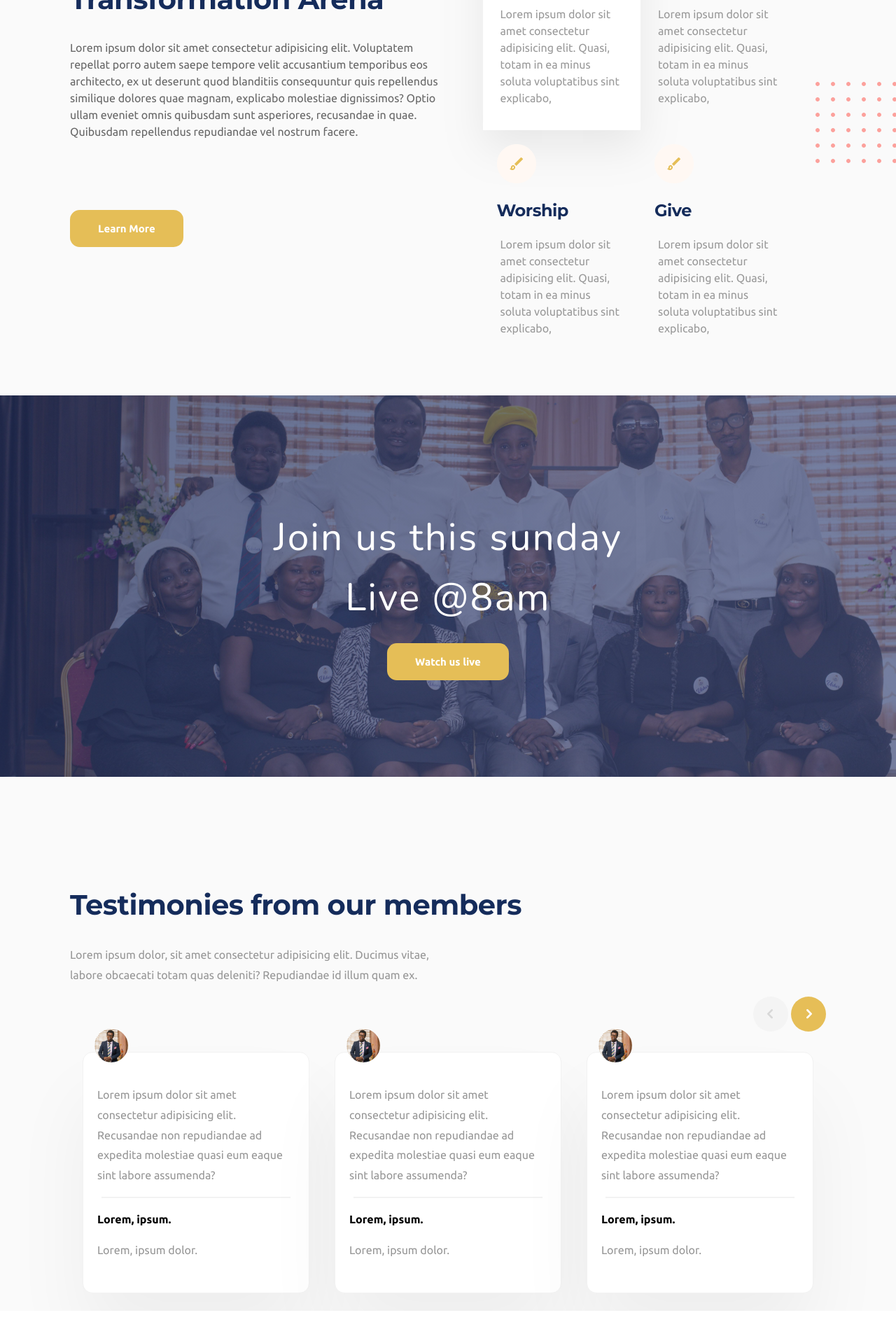
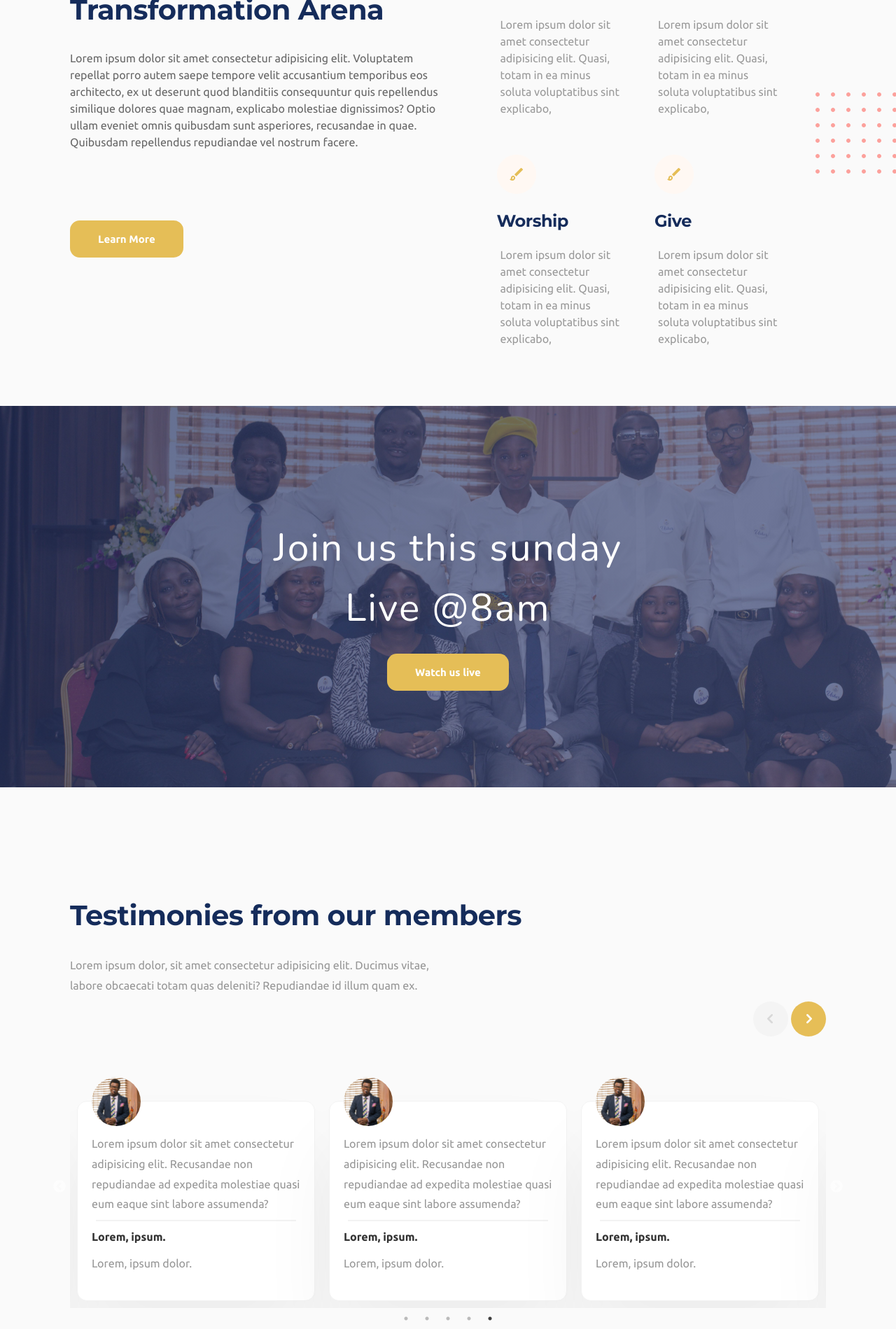
Before and after one commit to chrisfelixcode/ttawebsite, a PHP site: page /index.html in a window 1280 px wide. Shown: the part 2591-4490 px from the top of the page at 70% size. Before the commit the page ends 4464 px from the top, so only its background shows below. Run offline with PHP 8.4, Linux system fonts and the light colour scheme; some libraries are stand-ins or nearby versions.

Commit message:
first page  iteration

```diff
--- a/index.html
+++ b/index.html
@@ -21,10 +21,19 @@
     rel="stylesheet">
 
 
+
+  <link rel="stylesheet" type="text/css"
+    href="https://cdn.jsdelivr.net/gh/kenwheeler/slick@1.8.1/slick/slick-theme.css" />
+  <link rel="stylesheet" type="text/css" href="https://cdn.jsdelivr.net/npm/slick-carousel@1.8.1/slick/slick.css" />
+
+  <script type='text/javascript' src='https://cdnjs.cloudflare.com/ajax/libs/jquery/3.2.1/jquery.min.js'></script>
+
+
   <link rel="stylesheet" href="./plugins/carousel/styles.css">
-
+  <link rel="stylesheet" href="./plugins/testimonial/styles.css">
   <link rel="stylesheet" href="styles.css" />
   <link rel="stylesheet" href="styles2.css" />
+
   <title>The Transformation Arena</title>
 
   <link rel="icon" href="./favicon.ico" type="image/x-icon">
@@ -42,7 +51,7 @@
       <li><a href="#">Resources</a></li>
       <li><a href="#">Contact Us</a></li>
       <li><a href="#">Register</a></li>
-      <li><button class="primary-btn">Sign In</button></li>
+      <li><button class="btn primary-btn">Sign In</button></li>
     </ul>
   </nav>
 
@@ -79,13 +88,23 @@
         <h1>Welcome to The Transformation Arena <br /> Youth Church</h1>
 
         <div class="carousel-buttons">
-          <button class="primary-btn">Get Started</button>
+          <button class=" btn primary-btn">Get Started</button>
 
-          <button class="glass-btn">Watch live</button>
+          <button class="btn glass-btn">Watch live</button>
         </div>
       </div>
     </div>
-    <div class="slider slide_img_02"></div>
+    <div class="slider slide_img_02">
+      <div class="carousel-box">
+        <h1>Welcome to The Transformation Arena <br /> Youth Church</h1>
+
+        <div class="carousel-buttons">
+          <button class=" btn primary-btn">Get Started</button>
+
+          <button class="btn glass-btn">Watch live</button>
+        </div>
+      </div>
+    </div>
   </section>
 
 
@@ -158,7 +177,7 @@
         </div>
 
         <div class="learn-more">
-          <button class="primary-btn">Learn More</button>
+          <button class="btn primary-btn">Learn More</button>
         </div>
       </div>
 
@@ -181,11 +200,11 @@
         </p>
 
         <div class="learn-more">
-          <button class="primary-btn">Learn More</button>
+          <button class="btn primary-btn">Learn More</button>
         </div>
       </div>
       <div class="item cards">
-        <div class="card card-shadow">
+        <div class="card">
           <img src="./Icon.png" />
           <h2>Pray</h2>
           <p>Lorem ipsum dolor sit amet consectetur adipisicing elit. Quasi, totam in ea minus soluta voluptatibus sint
@@ -223,10 +242,10 @@
       <h2 class="banner-heading">Join us this sunday</h2>
       <h2 class="banner-heading">Live @8am</h2>
 
-      <button class="primary-btn">Watch us live</button>
+      <button class="btn primary-btn">Watch us live</button>
     </div>
   </section>
-
+  <!--
   <section class="container  testimonial">
     <div class="testimonial-article">
       <h2>Testimonies from our members</h2>
@@ -276,8 +295,105 @@
       </div>
     </div>
   </section>
+
+
+ -->
+
+  <section class="container testimonial">
+
+    <div class="testimonial-article">
+      <h2>Testimonies from our members</h2>
+      <p>
+        Lorem ipsum dolor, sit amet consectetur adipisicing elit. Ducimus vitae, labore obcaecati totam quas deleniti?
+        Repudiandae id illum quam ex.
+      </p>
+      <div class="carousel-buttons">
+
+        <button class="testi-control" id="testi-prev"></button>
+        <button class="testi-control" id="testi-next"></button>
+      </div>
+    </div>
+
+
+    <div class="items">
+      <div class="testimonial-card testi-card">
+        <img class="testimonial-profile" src="./AOP_3259 1.png" />
+        <p>Lorem ipsum dolor sit amet consectetur adipisicing elit. Recusandae non repudiandae ad expedita molestiae
+          quasi
+          eum eaque sint labore assumenda?</p>
+
+
+        <hr />
+        <h4>Lorem, ipsum.</h4>
+        <p>Lorem, ipsum dolor. </p>
+      </div>
+
+
+      <div class="testimonial-card testi-card">
+        <img class="testimonial-profile" src="./AOP_3259 1.png" />
+        <p>Lorem ipsum dolor sit amet consectetur adipisicing elit. Recusandae non repudiandae ad expedita molestiae
+          quasi
+          eum eaque sint labore assumenda?</p>
+
+
+        <hr />
+        <h4>Lorem, ipsum.</h4>
+        <p>Lorem, ipsum dolor. </p>
+      </div>
+
+
+      <div class="testimonial-card testi-card">
+        <img class="testimonial-profile" src="./AOP_3259 1.png" />
+        <p>Lorem ipsum dolor sit amet consectetur adipisicing elit. Recusandae non repudiandae ad expedita molestiae
+          quasi
+          eum eaque sint labore assumenda?</p>
+
+
+        <hr />
+        <h4>Lorem, ipsum.</h4>
+        <p>Lorem, ipsum dolor. </p>
+      </div>
+
+
+      <div class="testimonial-card testi-card">
+        <img class="testimonial-profile" src="./AOP_3259 1.png" />
+        <p>Lorem ipsum dolor sit amet consectetur adipisicing elit. Recusandae non repudiandae ad expedita molestiae
+          quasi
+          eum eaque sint labore assumenda?</p>
+
+
+        <hr />
+        <h4>Lorem, ipsum.</h4>
+        <p>Lorem, ipsum dolor. </p>
+      </div>
+
+      <div class="testimonial-card testi-card">
+        <img class="testimonial-profile" src="./AOP_3259 1.png" />
+        <p>Lorem ipsum dolor sit amet consectetur adipisicing elit. Recusandae non repudiandae ad expedita molestiae
+          quasi
+          eum eaque sint labore assumenda?</p>
+
+
+        <hr />
+        <h4>Lorem, ipsum.</h4>
+        <p>Lorem, ipsum dolor. </p>
+      </div>
+
+    </div>
+  </section>
+
+
+
+
+
 </body>
-<script type="javascript" src="./plugins/carousel/index.js"></script>
+
+<script type="text/javascript" src="https://cdn.jsdelivr.net/npm/slick-carousel@1.8.1/slick/slick.min.js"></script>
+
+
+<script type="text/javascript" src="./plugins/testimonial/index.js"></script>
+
+
 
 
 </html>
--- /dev/null
+++ b/plugins/testimonial/index.js
@@ -0,0 +1,51 @@
+$(document).ready(function () {
+
+    console.log("itemz", $('.items').slick({
+        dots: true,
+        infinite: true,
+        speed: 800,
+        autoplay: true,
+        autoplaySpeed: 700,
+        slidesToShow: 3,
+        slidesToScroll: 1,
+        responsive: [
+            {
+                breakpoint: 1024,
+                settings: {
+                    slidesToShow: 3,
+                    slidesToScroll: 3,
+                    infinite: true,
+                    dots: true
+                }
+            },
+            {
+                breakpoint: 600,
+                settings: {
+                    slidesToShow: 2,
+                    slidesToScroll: 2
+                }
+            },
+            {
+                breakpoint: 480,
+                settings: {
+                    slidesToShow: 1,
+                    slidesToScroll: 1
+                }
+            }
+
+        ]
+    }));
+
+
+    document.getElementById('testi-prev').addEventListener("click", () => {
+        console.log("Prev clicked");
+        $('.slick-prev').click()
+    })
+
+
+    document.getElementById('testi-next').addEventListener("click", () => {
+        console.log("Prev clicked");
+        $('.slick-next').click()
+    })
+
+});
--- /dev/null
+++ b/plugins/testimonial/styles.css
@@ -0,0 +1,111 @@
+       @media (max-width:991.98px) {
+            .padding {
+                padding: 1.5rem
+            }
+        }
+
+        @media (max-width:767.98px) {
+            .padding {
+                padding: 1rem
+            }
+        }
+
+        .padding {
+            padding: 5rem
+        }
+
+        .testi-card {
+            position: relative;
+            display: flex;
+            width: 600px;
+            flex-direction: column;
+            min-width: 0;
+            word-wrap: break-word;
+            background-color: #fff;
+            background-clip: border-box;
+            border: 1px solid #d2d2dc;
+            border-radius: 11px;
+            -webkit-box-shadow: 0px 0px 5px 0px rgb(249, 249, 250);
+            -moz-box-shadow: 0px 0px 5px 0px rgba(212, 182, 212, 1);
+            box-shadow: 0px 0px 5px 0px rgb(161, 163, 164)
+        }
+
+        .testi-card .testi-card-body {
+            padding: 1rem 1rem
+        }
+
+        .testi-card-body {
+            flex: 1 1 auto;
+            padding: 1.25rem
+        }
+
+        p {
+            font-size: 0.875rem;
+            margin-bottom: .5rem;
+            line-height: 1.5rem
+        }
+
+        h4 {
+            line-height: .2 !important
+        }
+
+        .items {
+            width: 100%;
+            margin: 0px auto;
+            margin-top: 100px
+        }
+
+        .slick-slide {
+            margin: 10px
+        }
+
+        .media iframe,
+        .media-content {
+            position: absolute;
+            top: 0;
+            bottom: 0;
+            left: 0;
+            right: 0;
+            border: 0;
+            border-radius: inherit;
+            background-size: cover;
+            background-repeat: no-repeat;
+            background-position: 50% 50%;
+            background-color: rgba(120, 120, 120, .1);
+            display: flex;
+            -webkit-box-pack: center;
+            -ms-flex-pack: center;
+            justify-content: center;
+            -webkit-box-align: center;
+            -ms-flex-align: center;
+            align-items: center
+        }
+
+        .media-content:before {
+            content: '';
+            position: absolute;
+            height: 10%;
+            width: 90%;
+            left: 5%;
+            bottom: 0;
+            background: inherit;
+            background-position-y: 100%;
+            filter: blur(10px)
+        }
+
+        .circle .media-content:before {
+            width: 40%;
+            left: 30%
+        }
+
+        .profile-image {
+            width: 100%;
+            height: 200px;
+            border-top-left-radius: 11px !important;
+            border-top-right-radius: 11px
+        }
+
+        .testi-card-title {
+            font-size: 19px;
+            font-weight: 200
+        }
--- a/styles2.css
+++ b/styles2.css
@@ -92,28 +92,40 @@ li{
     margin-top: 100px;
 }
 
+.btn{
+    padding: 18px 40px;
+    border-radius: 14px;
+    font-size: 15px;
+    font-weight: 700;
+}
+
 .primary-btn{
     background-color: var(--primary);
     border: 0px none;
     color: #fff;
-    padding: 18px 40px;
-    border-radius: 14px;
-    font-size: 15px;
-    font-weight: 700;
+
     font-family: 'Ubuntu', sans-serif;
+}
+
+.primary-btn:hover{
+    border: 1px solid var(--primary);
+    background-color: white;
+    color: var(--primary);
 }
 
 .glass-btn{
     background-color:rgba(0, 0, 0, 0.05);
     border: 1px solid white;
     color: #fff;
-    padding: 18px 40px;
-    border-radius: 14px;
-    font-size: 15px;
-    font-weight: 700;
+
     font-family: 'Ubuntu', sans-serif;
 }
 
+
+.glass-btn:hover{
+    background-color: white;
+    color: var(--primary);
+}
 
 
 #section-four{
@@ -298,14 +310,24 @@ li{
     box-shadow: 0px 67.1144px 109.061px rgba(0, 0, 0, 0.05);
     border-radius: 14px;
     padding: 30px 20px;
+    margin-top: 50px;
 }
 
 .testimonial-profile{
     position: absolute;
-    width: 15%;
-    top: -10%;
-    left: 5%;
-    border-radius: 60%;
+    width: 70px;
+    top: -35px;
+    left: 20px;
+    border-radius: 45px;
+}
+
+.testimonial-card h4{
+    font-family: Ubuntu;
+    font-style: normal;
+    font-weight: bold;
+    font-size: 16px;
+    line-height: 18px;
+    color: #323232;
 }
 
 .testimonial-card hr{
@@ -487,4 +531,32 @@ li{
 
 .photo_slider{
     height: 696px;
+
 }
+
+
+.testi-control{
+    cursor: pointer;
+    width: 50px;
+    height: 50px;
+    background-color: unset;
+    background-repeat: no-repeat;
+    background-size: cover;
+    border: none;
+}
+
+#testi-prev{
+    background-image: url("./back.svg");
+}
+
+#testi-prev:hover{
+    background-image: url("./back-hover.svg");
+}
+
+#testi-next{
+    background-image: url("./next.svg");
+}
+
+#testi-next:hover{
+    background-image: url("./next-hover.svg");
+}
```
Also changed, not shown: other parts of styles2.css (+25 -3 lines), AOP_0090_rcref1.jpg (added), back-hover.svg (added), next-hover.svg (added).
